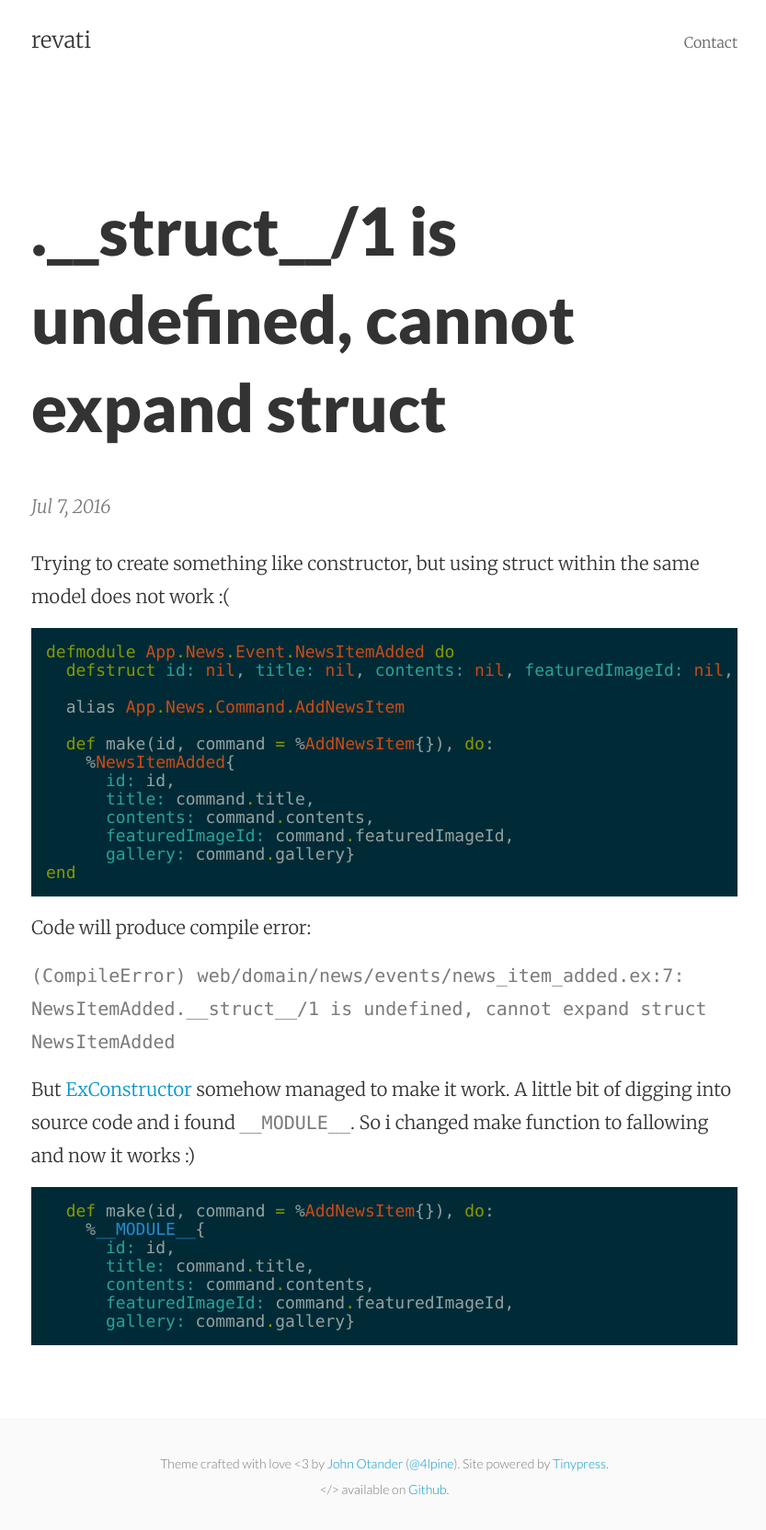
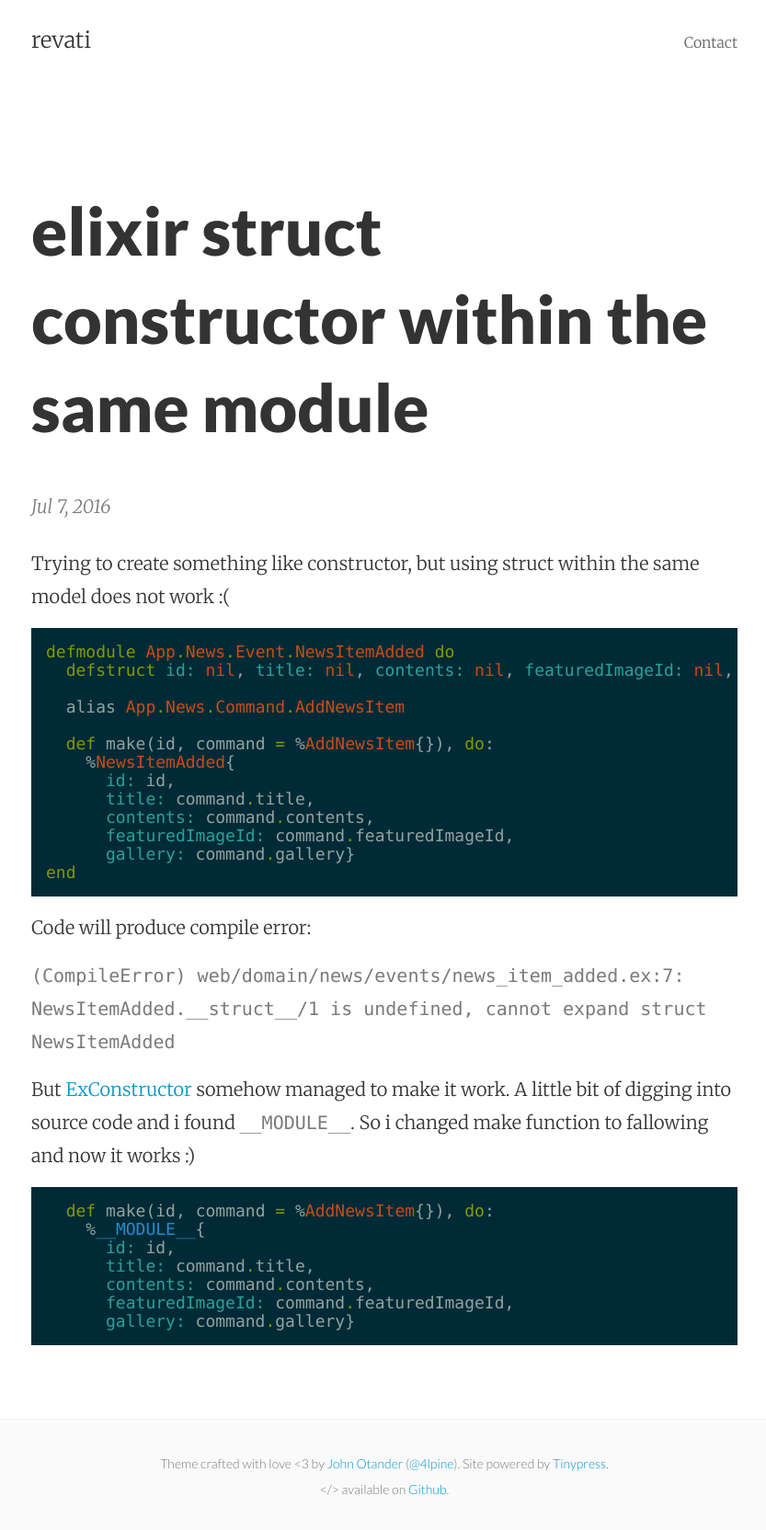
Before and after one commit to revati/revati.github.io, a Jekyll site: the page built from _posts/2016-07-07-elixir-__struct__-1-is-undefined-cannot-expand-struct.markdown, in a window 1280 px wide. Shown: the whole page at 92% size, without its empty margins (222-1055 px from the left). Built offline with Jekyll 4.4.1, drawn with Linux system fonts in a browser that asks for light colours.

Commit message:
Post update: .__struct__/1 is undefined, cannot expand struct

```diff
--- a/_posts/2016-07-07-elixir-__struct__-1-is-undefined-cannot-expand-struct.markdown
+++ b/_posts/2016-07-07-elixir-__struct__-1-is-undefined-cannot-expand-struct.markdown
@@ -1,6 +1,6 @@
 ---
 published: true
-title: .__struct__/1 is undefined, cannot expand struct
+title: elixir struct constructor within the same module
 layout: post
 categories: [elixir]
 ---
```
